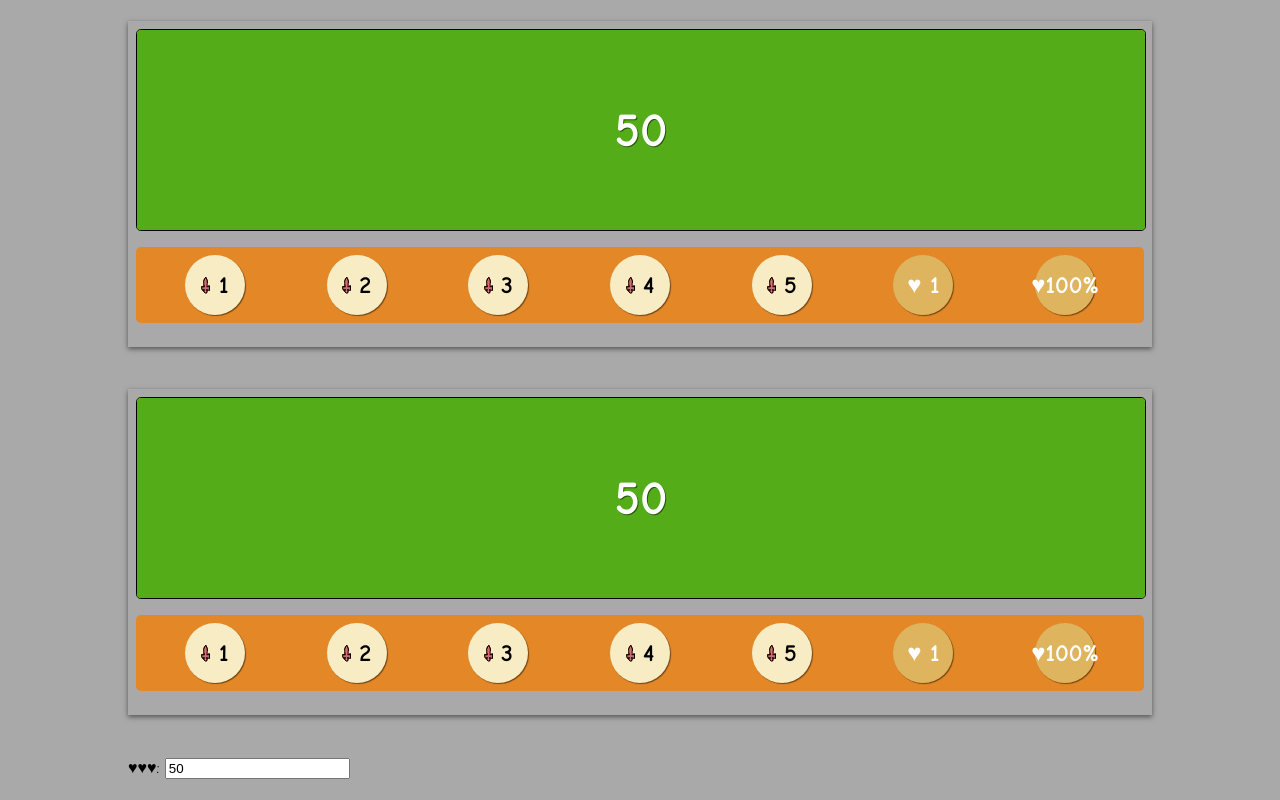
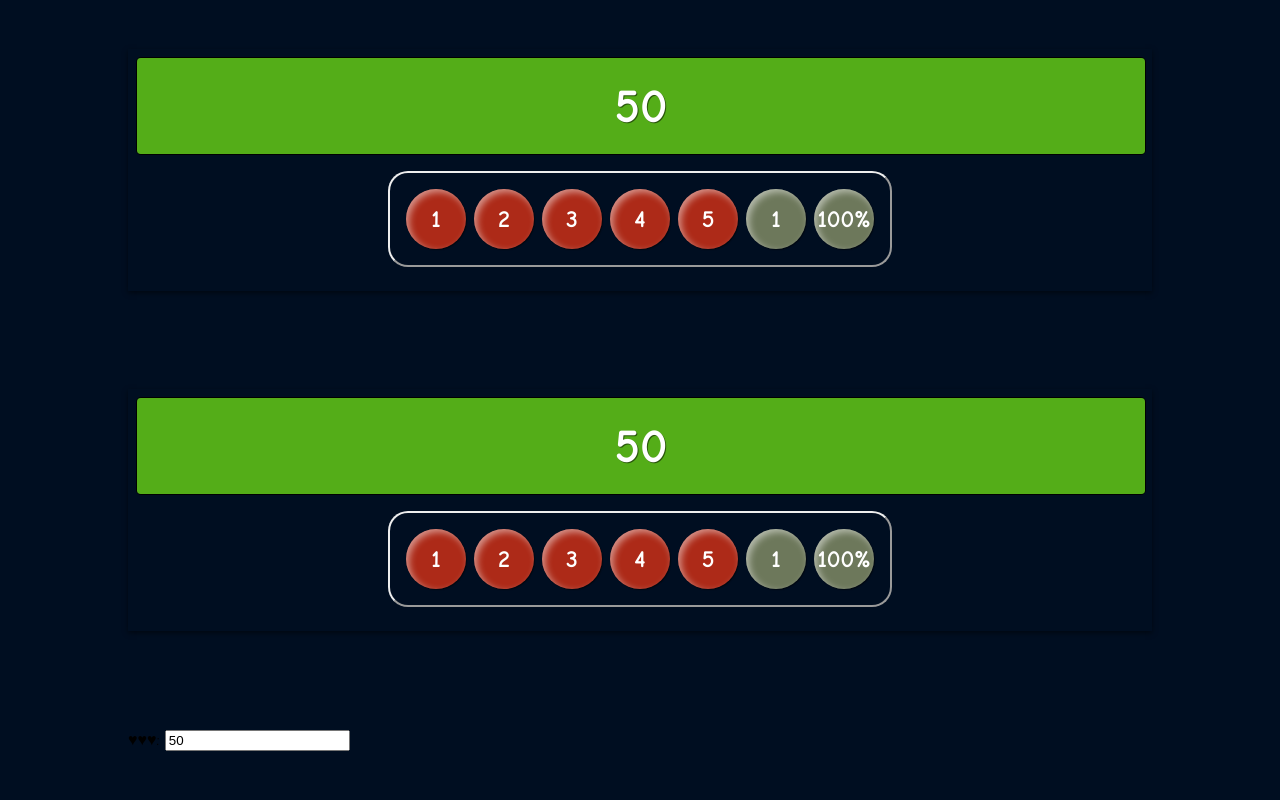
Before and after one commit to uaman89/cardwars-score-, a plain HTML site: page index.html in a window 1280 px wide. Drawn offline with nearby package versions, Linux system fonts and the light colour scheme.

Commit message:
style: change styles

```diff
--- a/js/player.component.js
+++ b/js/player.component.js
@@ -5,16 +5,16 @@ const PlayerComponent = {
             <div :style="{ width: lifePercent + '%'} " class="health__bar"></div>
             <div class="health__count">{{playerLife === 0 ? 'Game over' : playerLife}}</div>
         </div>
-        <div class="bottom-panel">
-            <div class="buttons">
-                <div v-for="damage in attackValues"
-                     @click="doDamage(damage)"
-                     class="buttons__button buttons__button--attack">
-                     <img src="./img/sword.png" alt="attack icon">&nbsp;{{damage}}
-                </div>
-                <div @click="heal(1)" class="buttons__button buttons__button--heal">♥ 1</div>
-                <div @click="heal(maxLife)" class="buttons__button buttons__button--heal">♥100%</div>
+        <div class="buttons">
+            <!--<img class="icon" src="./img/sword.png" alt="attack icon">&nbsp;-->
+            <div v-for="damage in attackValues"
+                 @click="doDamage(damage)"
+                 class="buttons__button buttons__button--attack">
+                 {{damage}}
             </div>
+            <!--<span class="icon">♥</span> -->
+            <div @click="heal(1)" class="buttons__button buttons__button--heal">1</div>
+            <div @click="heal(maxLife)" class="buttons__button buttons__button--heal">100%</div>
         </div>
     </div>
     `,
--- a/style.css
+++ b/style.css
@@ -1,14 +1,15 @@
 :root {
-    font-size: 16px;
-    font-family: Comic Sans MS, Arial;
-    display: block;
     --radius: .3em;
-    background: darkgrey;
+    --sideSize: 2.5em;
 }
 
 body {
     margin: 0;
     padding: 0;
+    font-size: 16px;
+    font-family: Comic Sans MS, Arial;
+    display: block;
+    background: #000e21;
 }
 
 #app {
@@ -22,10 +23,13 @@ body {
 
 .app-player {
     display: block;
-    max-height: 50vh;
+    /*max-height: 50vh;*/
     box-shadow: 0px 2px 5px rgba(0, 0, 0, .5);
     padding: .5em;
     padding-bottom: 1.5em;
+    /*background: url("img/wood.jpg");*/
+    /*background-size: contain;*/
+
 }
 
 .health {
@@ -33,7 +37,7 @@ body {
     flex-shrink: 1;
     justify-content: flex-start;
     width: 100%;
-    height: 25vh;
+    height: 6rem;
     border: 1px solid #000;
     border-radius: var(--radius);
     overflow: hidden;
@@ -46,7 +50,7 @@ body {
     position: absolute;
     top: 50%;
     left: 50%;
-    font-size: 3em;
+    font-size: 3rem;
     font-weight: bold;
     color: white;
     text-shadow: 1px 1px rgba(0, 0, 0, .5);
@@ -65,16 +69,17 @@ body {
 
 .buttons {
     display: flex;
-    justify-content: space-around;
-    flex-grow: 2;
-    border-radius: var(--radius);
-    padding: .5em;
-    background: #e48827;
+    margin: 0 auto;
+    width: fit-content;
+    flex-wrap: wrap;
+
+    padding: 1em;
+    border-radius: calc(var(--sideSize) / 2);
+    border: 2px outset #eee;
 }
 
-
 .buttons__button {
-    --sideSize: 2.5em;
+    color: white;
     height: var(--sideSize);
     width: var(--sideSize);
     display: flex;
@@ -83,13 +88,17 @@ body {
     font-size: 1.5em;
     font-weight: bold;
     border-radius: calc(var(--sideSize) / 2);
-    box-shadow: 1px 1px 1px rgba(0, 0, 0, .5);
+    box-shadow: inset 3px 3px 7px rgba(255, 255, 255, .5), 1px 1px 1px rgba(0, 0, 0, .5);
     user-select: none;
     cursor: pointer;
 }
 
+.buttons__button:not(:last-child){
+    margin-right: .5rem;
+}
+
 .buttons__button--attack {
-    background: rgb(248, 236, 197); /* url('img/sword.png') no-repeat 20% center;*/
+    background: rgb(173, 42, 24);
 }
 
 .buttons__button--attack:active,
@@ -103,10 +112,6 @@ body {
     background: rgba(217, 226, 150, 0.5);
 }
 
-.bottom-panel {
-    display: flex;
-    flex-grow: 1;
-}
 
 .life {
     border-radius: var(--radius);
```
